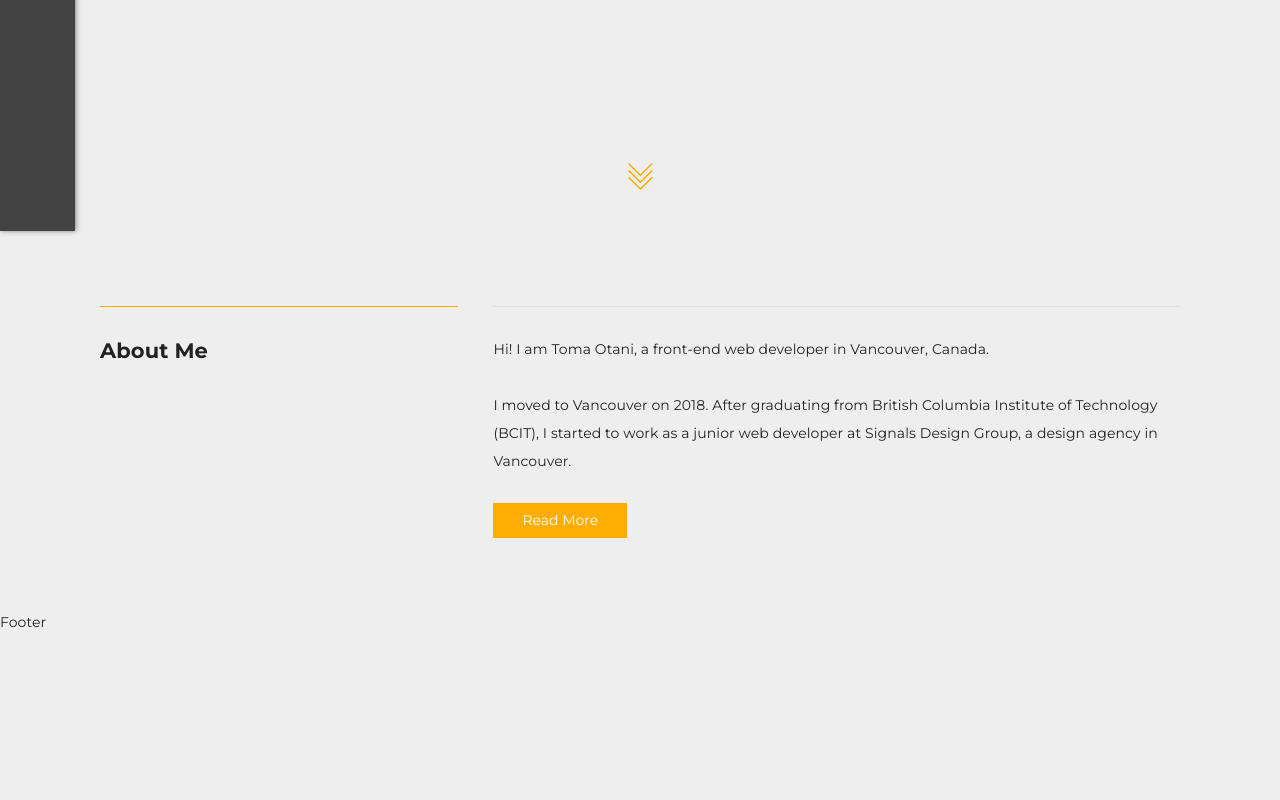
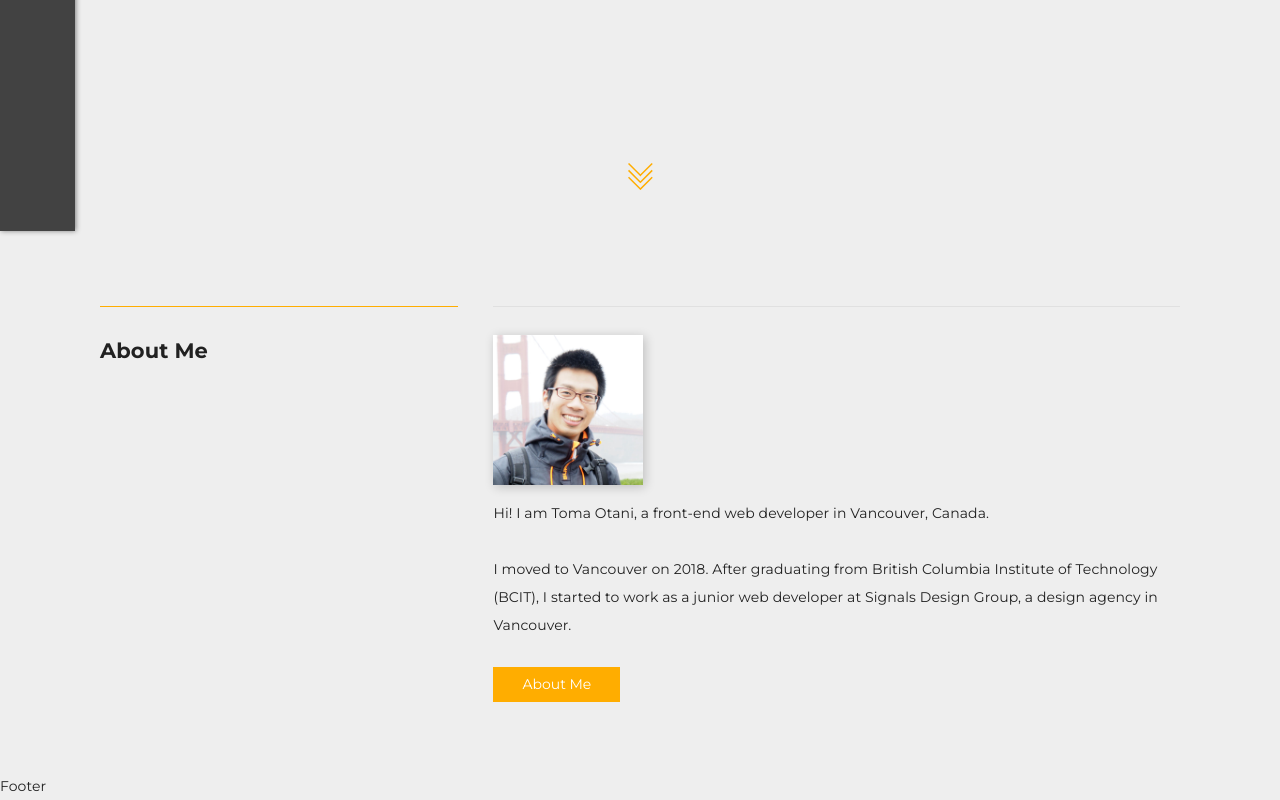
Before and after one commit to OtaniToma/Portfolio3.0, a Gatsby site: page / in a window 1280 px wide. Shown: the part 569-1369 px from the top of the page. Before the commit the page ends 1205 px from the top, so only its background shows below. Built offline with nearby package versions, Linux system fonts and the light colour scheme; Gatsby itself is replaced by a stand-in of ours.

Commit message:
add transform perspective component

```diff
--- /dev/null
+++ b/src/components/transformPerspective.js
@@ -0,0 +1,88 @@
+import React, { useEffect } from 'react'
+
+const TransformPerspective = ({ path }) => {
+  const bgImg = {
+    // eslint-disable-next-line
+    backgroundImage: 'url(' + `${window.location.origin}${path}` + ')',
+  };
+
+  useEffect(() => {
+    const container = document.querySelector(".transform-perspective__container"),
+          inner = document.querySelector(".transform-perspective__inner"),
+          value = -3; // 強さを調節
+
+    const mouse = {
+      _x: 0,
+      _y: 0,
+      x: 0,
+      y: 0,
+      updatePosition: function(event) {
+        const e = event || window.event;
+        this.x = e.clientX - this._x;
+        this.y = (e.clientY - this._y) * value; //
+      },
+      setOrigin: function(e) {
+        this._x = e.offsetLeft + Math.floor(e.offsetWidth / 2);
+        this._y = e.offsetTop + Math.floor(e.offsetHeight / 2);
+      },
+      show: function() {
+        return "(" + this.x + ", " + this.y + ")";
+      }
+    };
+    mouse.setOrigin(container);
+
+    let counter = 0;
+    const refreshRate = 10;
+    const isTimeToUpdate = function() {
+      return counter++ % refreshRate === 0;
+    };
+
+    const onMouseEnterHandler = function(event) {
+      update(event);
+    };
+
+    const onMouseLeaveHandler = function() {
+      inner.style = "";
+    };
+
+    const onMouseMoveHandler = function(event) {
+      if (isTimeToUpdate()) {
+        update(event);
+      }
+    };
+
+    const update = function(event) {
+      mouse.updatePosition(event);
+      updateTransformStyle(
+        (mouse.y / inner.offsetHeight / 2).toFixed(2),
+        (mouse.x / inner.offsetWidth / 2).toFixed(2)
+      );
+    };
+
+    const updateTransformStyle = function(x, y) {
+      const style = "rotateX(" + x + "deg) rotateY(" + y + "deg)";
+      inner.style.transform = style;
+      inner.style.webkitTransform = style;
+      inner.style.mozTranform = style;
+      inner.style.msTransform = style;
+      inner.style.oTransform = style;
+    };
+
+    container.onmousemove = onMouseMoveHandler;
+    container.onmouseleave = onMouseLeaveHandler;
+    container.onmouseenter = onMouseEnterHandler;
+  });
+
+  return(
+    <div className="transform-perspective">
+      <div class="transform-perspective__container">
+        <div class="transform-perspective__inner">
+          <div className="image" style={bgImg}>
+          </div>
+        </div>
+      </div>
+    </div>
+  )
+}
+
+export default TransformPerspective
--- a/src/pages/index.js
+++ b/src/pages/index.js
@@ -2,7 +2,8 @@ import React from 'react'
 import { Link } from 'gatsby'
 import Layout from '../components/layout'
 import TextBlock from '../components/textblock'
-import Button from '..//components/button'
+import Button from '../components/button'
+import TransformPerspective from '../components/transformPerspective'
 
 export default () => (
   <Layout>
@@ -27,9 +28,10 @@ export default () => (
       </div>
     </section>
     <TextBlock heading={'About Me'} pagetop={true} sectionid={'about'}>
+      <TransformPerspective path={'/images/about/avatar.jpg'}/>
       <p>Hi! I am Toma Otani, a front-end web developer in Vancouver, Canada.</p>
       <p>I moved to Vancouver on 2018. After graduating from British Columbia Institute of Technology (BCIT), I started to work as a junior web developer at Signals Design Group, a design agency in Vancouver.</p>
-      <Button value={'Read More'} type={'solid'} link={'/about'} />
+      <Button value={'About Me'} type={'solid'} link={'/about'} />
     </TextBlock>
   </Layout>
 )
--- a/src/styles/components/_all.scss
+++ b/src/styles/components/_all.scss
@@ -3,3 +3,4 @@
 @import 'textblock';
 @import 'companyInfo';
 @import 'button';
+@import 'transform-perspective';
--- /dev/null
+++ b/src/styles/components/_transform-perspective.scss
@@ -0,0 +1,22 @@
+.transform-perspective {
+
+  &__container {
+    perspective: 30px;
+    margin: 1rem 0;
+  }
+
+  &__inner {
+    width: 150px;
+    height: 150px;
+    transition: transform 0.5s;
+    box-shadow: 2px 2px 10px rgba(0, 0, 0, 0.2);
+  }
+
+  .image {
+    width: 100%;
+    height: 100%;
+    background-image: url("http://tomaotani.com/img/avatar.jpg");
+    background-size: cover;
+    background-repeat: no-repeat;
+  }
+}
```
